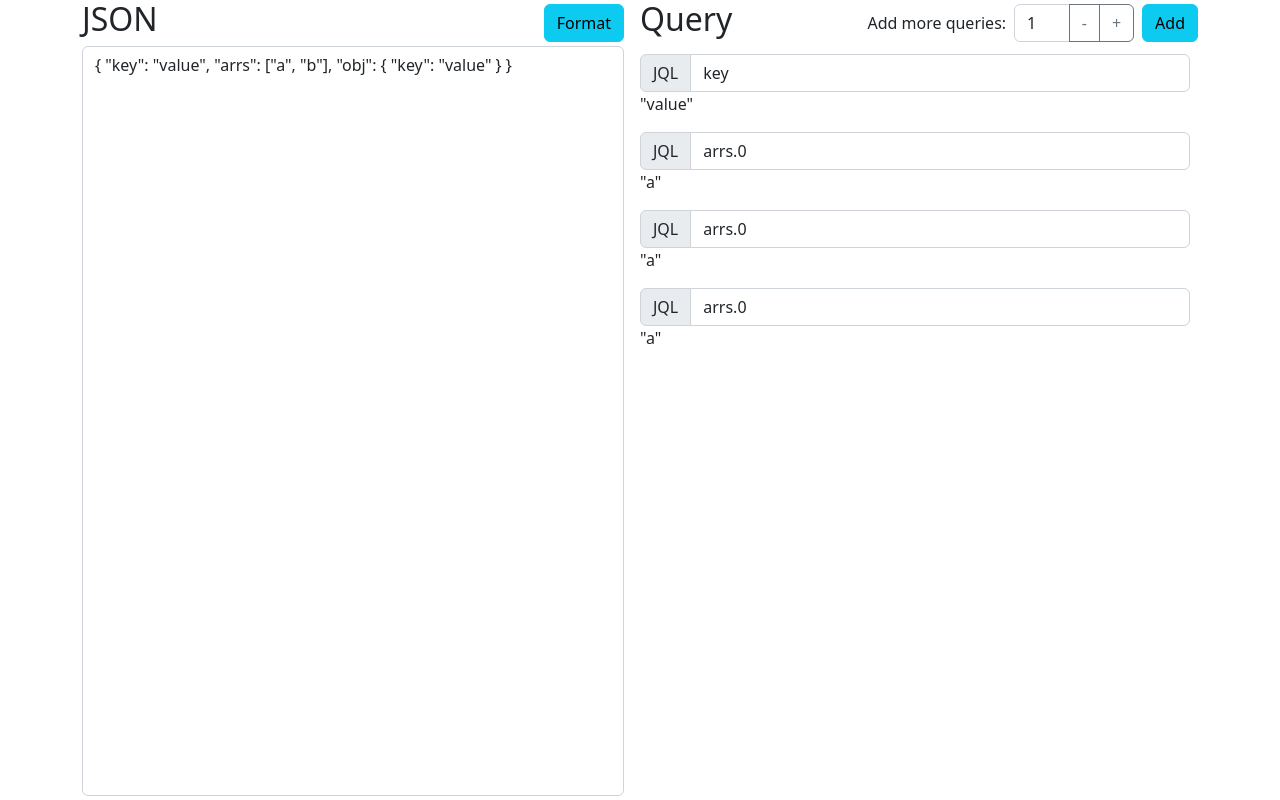
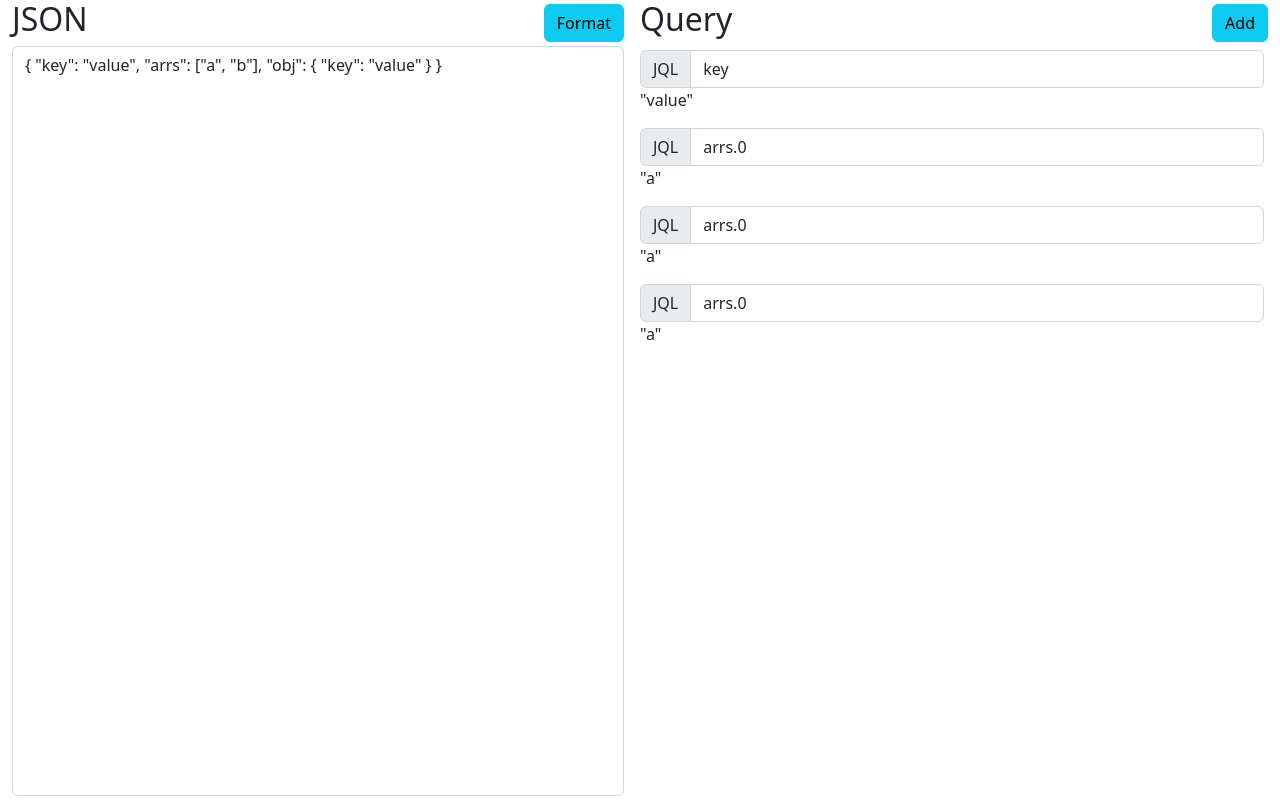
Before and after one commit to anlac96/fullstack-developer-tools, a website: page json-query/index.html in a window 1280 px wide. Drawn offline with nearby package versions, Linux system fonts and the light colour scheme.

Commit message:
json-query: fix style, responsive in big screen

```diff
--- a/json-query/index.html
+++ b/json-query/index.html
@@ -19,21 +19,21 @@
 </head>
 
 <body>
-    <div class="d-flex container">
+    <div class="d-flex container-xxl container-xxl--super-large">
         <div class="col-6 pe-3">
             <div class="d-flex justify-content-between align-items-center">
                 <h2>JSON</h2>
                 <button name="formatJsonButton" class="btn btn-info">Format</button>
             </div>
-            <div id="originJSON" contenteditable="true" class="form-control" style="height: calc(100vh - 50px)">
+            <div id="originJSON" contenteditable="true" class="form-control overflow-auto text-break" style="height: calc(100vh - 50px)">
                 { "key": "value", "arrs": ["a", "b"], "obj": { "key": "value" } }
             </div>
         </div>
-        <div class="col-6 d-flex flex-column gap-2">
+        <div class="col-6 d-flex flex-column">
             <div class="d-flex justify-content-between align-items-center">
                 <h2>Query</h2>
                 <div class="d-flex gap-2 align-items-center">
-                    <span>Add more queries:</span>
+                    <!-- <span>Add more queries:</span>
                     <div class="input-group" style="width: 120px">
                         <input name="addingAmount" type="number" class="form-control" value="1"
                             aria-label="Recipient's username with two button addons">
@@ -41,38 +41,38 @@
                         </button>
                         <button name="addOneAmount" class="btn btn-outline-secondary" type="button"> +
                         </button>
-                    </div>
+                    </div> -->
                     <button name="addQueryButton" class="btn btn-info">Add</button>
                 </div>
             </div>
-            <div id="json-queries" class="pe-2" style="height: calc(100vh - 55px); overflow: auto;">
+            <div id="json-queries" class="pt-1 pe-1 overflow-auto" style="height: calc(100vh - 50px);">
                 <div class="json-query">
                     <div class="input-group">
                         <span class="input-group-text" id="basic-addon1">JQL</span>
                         <input type="text" json-query value="key" class="form-control"></input>
                     </div>
-                    <p json-query-result></p>
+                    <p json-query-result class="text-break"></p>
                 </div>
                 <div class="json-query">
                     <div class="input-group">
                         <span class="input-group-text" id="basic-addon1">JQL</span>
                         <input type="text" json-query value="arrs.0" class="form-control"></input>
                     </div>
-                    <p json-query-result></p>
+                    <p json-query-result class="text-break"></p>
                 </div>
                 <div class="json-query">
                     <div class="input-group">
                         <span class="input-group-text" id="basic-addon1">JQL</span>
                         <input type="text" json-query value="arrs.0" class="form-control"></input>
                     </div>
-                    <p json-query-result></p>
+                    <p json-query-result class="text-break"></p>
                 </div>
                 <div class="json-query">
                     <div class="input-group">
                         <span class="input-group-text" id="basic-addon1">JQL</span>
                         <input type="text" json-query value="arrs.0" class="form-control"></input>
                     </div>
-                    <p json-query-result></p>
+                    <p json-query-result class="text-break"></p>
                 </div>
             </div>
         </div>
@@ -113,7 +113,7 @@
                         <span class="input-group-text" id="basic-addon1">JQL</span>
                         <input type="text" json-query class="form-control"></input>
                     </div>
-                    <p json-query-result></p>
+                    <p json-query-result class="text-break"></p>
                 </div>`
             const newQueryElement = $(queryTemplate);
             newQueryElement.focusout(event => { updateResultForQuery(event.target) });
--- a/json-query/src/css/json-query.css
+++ b/json-query/src/css/json-query.css
@@ -15,3 +15,15 @@ input[type=number] {
 .json-placeholder {
     cursor: pointer;
 }
+
+@media (min-width: 1600px) {
+    .container-xxl--super-large {
+        max-width: 1500px;
+    }
+}
+
+@media (min-width: 1824px) {
+    .container-xxl--super-large {
+        max-width: 1624px;
+    }
+}
```
